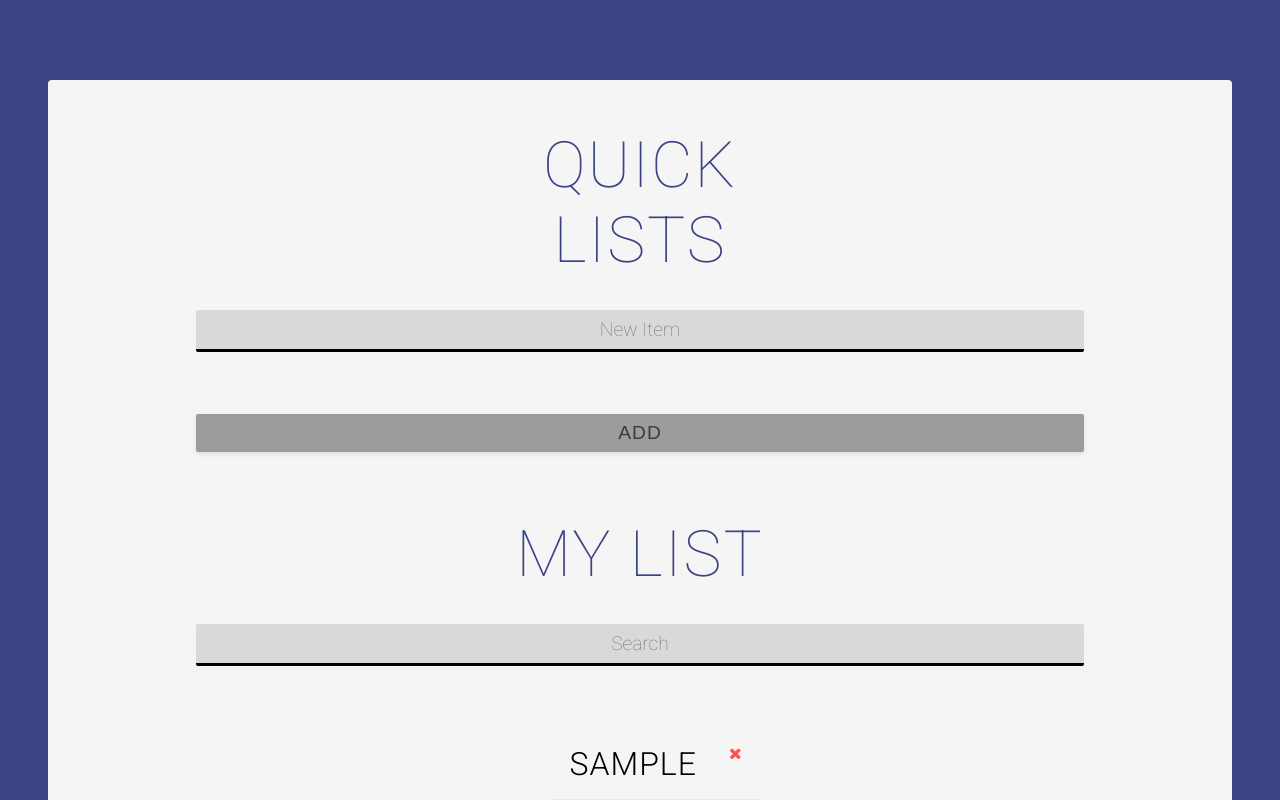
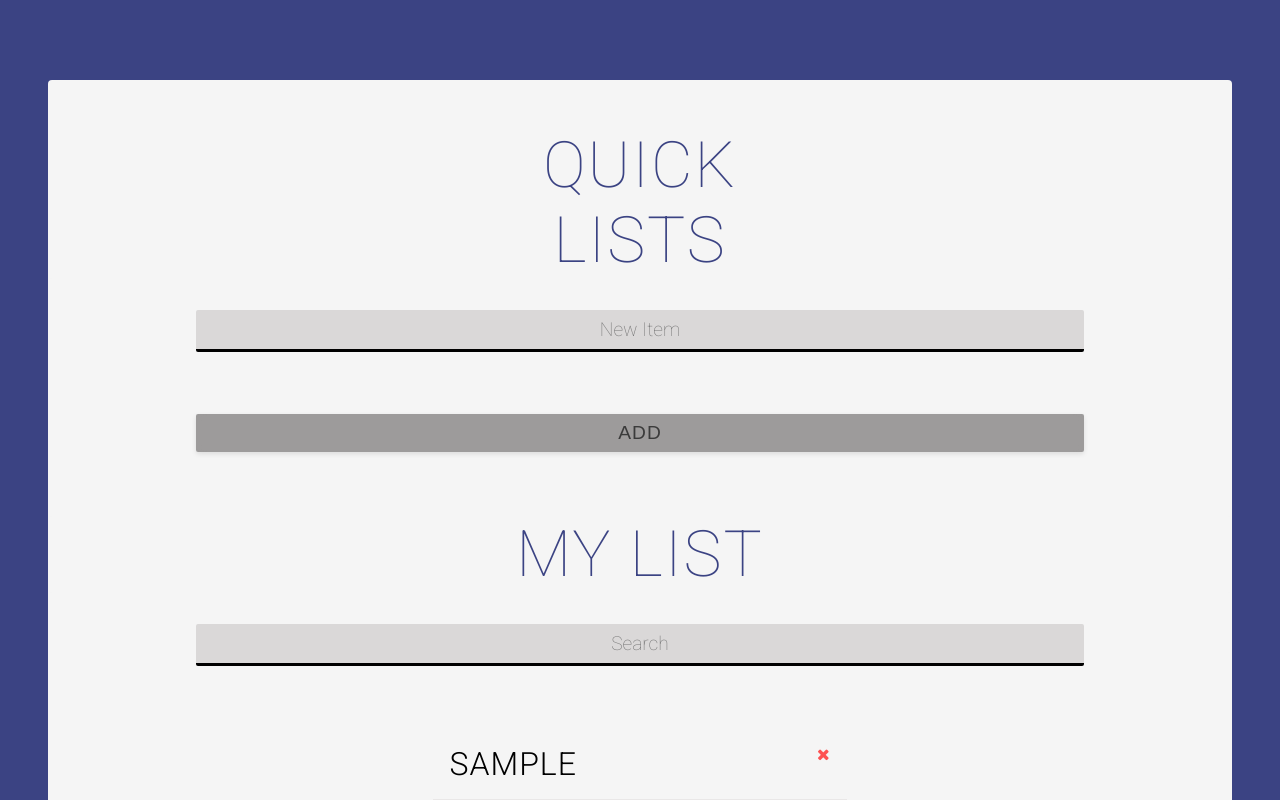
Before and after one commit to s-kngstn/goal-list-app, a plain HTML site: page index.html in a window 1280 px wide. Both pictures are taken after typing "Sample" into the empty fields and a click on the input "Add". Shown: the top 800 px of the page. Drawn offline with Linux system fonts and the light colour scheme.

Commit message:
patched UI issue

```diff
--- a/style.css
+++ b/style.css
@@ -173,11 +173,9 @@ a {
 
 .collection li {
   list-style: none;
-  display: inline-block;
   justify-content: space-between;
   align-items: flex-start;
-  flex-direction: row;
-  width: 100%;
+  flex-direction: column;
   margin: 1rem;
   padding-bottom: 0.5rem;
   border-bottom: 1px solid rgb(233, 231, 231);
@@ -189,15 +187,16 @@ a {
   padding: 1rem;
 }
 
-.collection li a {
+.collection a {
+  display: block;
   float: right;
   font-size: 1rem;
   color: #fd5252;
   transition: transform 0.3s;
+  margin-left: 15rem;
 }
 
-.collection li a:hover {
-  float: right;
+.collection a:hover {
   color: #fd5252;
   transform: rotate(125deg);
 }
```
